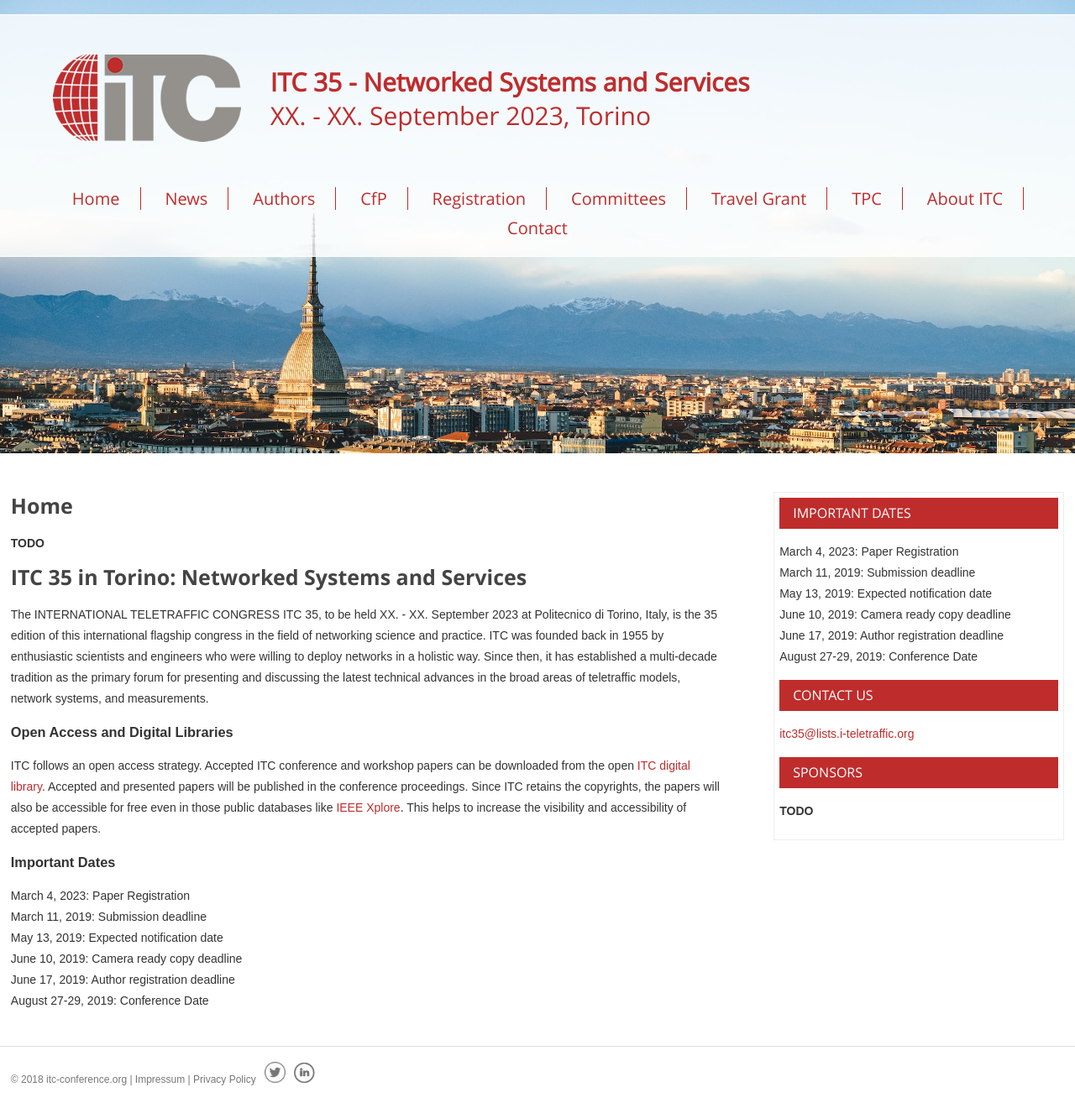
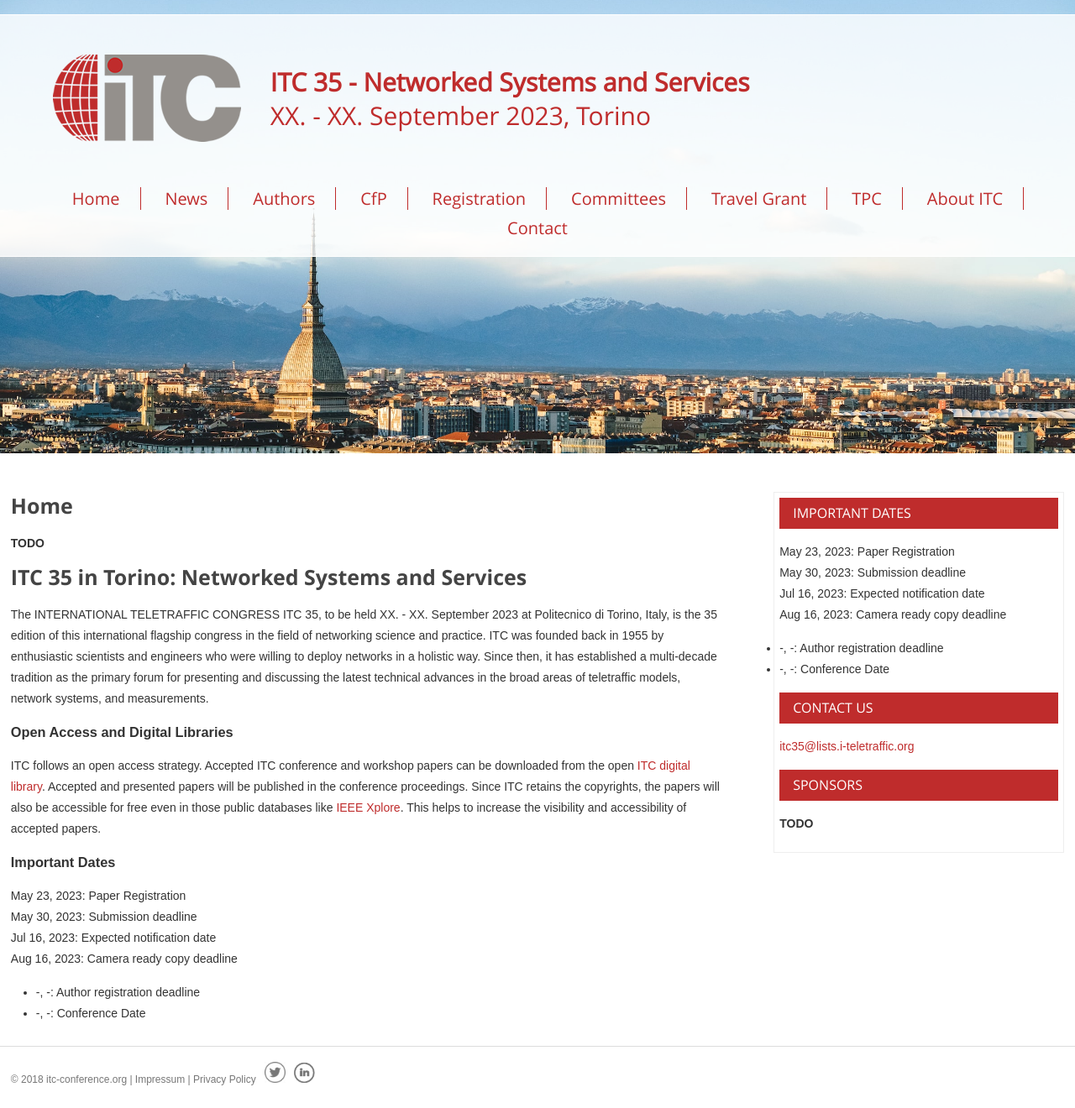
Before and after one commit to ohohlfeld/itc35, a Jekyll site: the page built from index.md, in a window 1280 px wide. Shown: the whole page at 84% size. Built offline with Jekyll 4.4.1, drawn with Linux system fonts in a browser that asks for light colours.

Commit message:
Update important dates

```diff
--- a/_includes/important_dates.md
+++ b/_includes/important_dates.md
@@ -1,6 +1,6 @@
-March 4, 2023: Paper Registration<br/>
-March 11, 2019: Submission deadline<br/>
-May 13, 2019: Expected notification date<br/>
-June 10, 2019: Camera ready copy deadline<br/>
-June 17, 2019: Author registration deadline<br/>
-August 27-29, 2019: Conference Date
+May 23, 2023: Paper Registration<br/>
+May 30, 2023: Submission deadline<br/>
+Jul 16, 2023: Expected notification date<br/>
+Aug 16, 2023: Camera ready copy deadline<br/>
+- -, -: Author registration deadline<br/>
+- -, -: Conference Date
```
